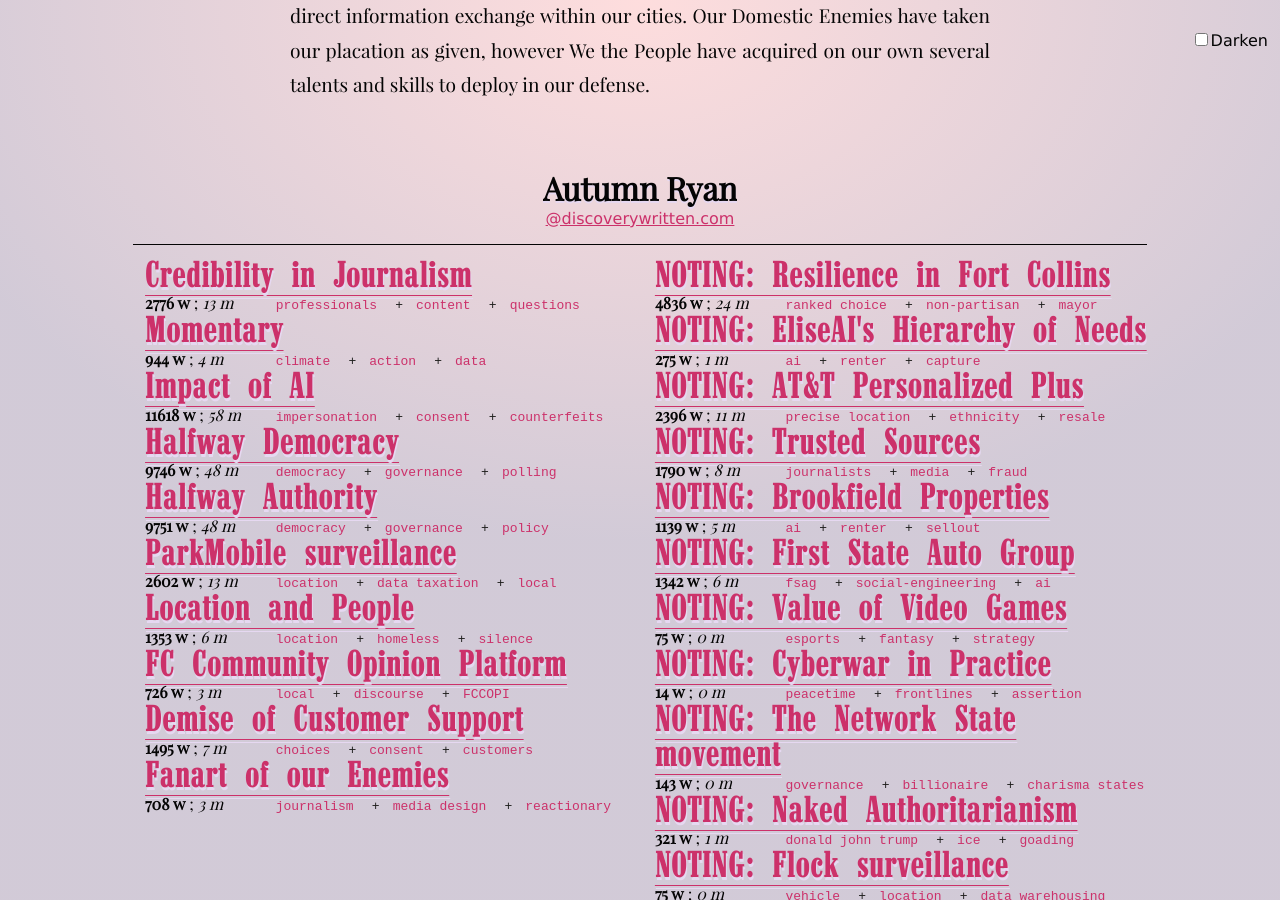
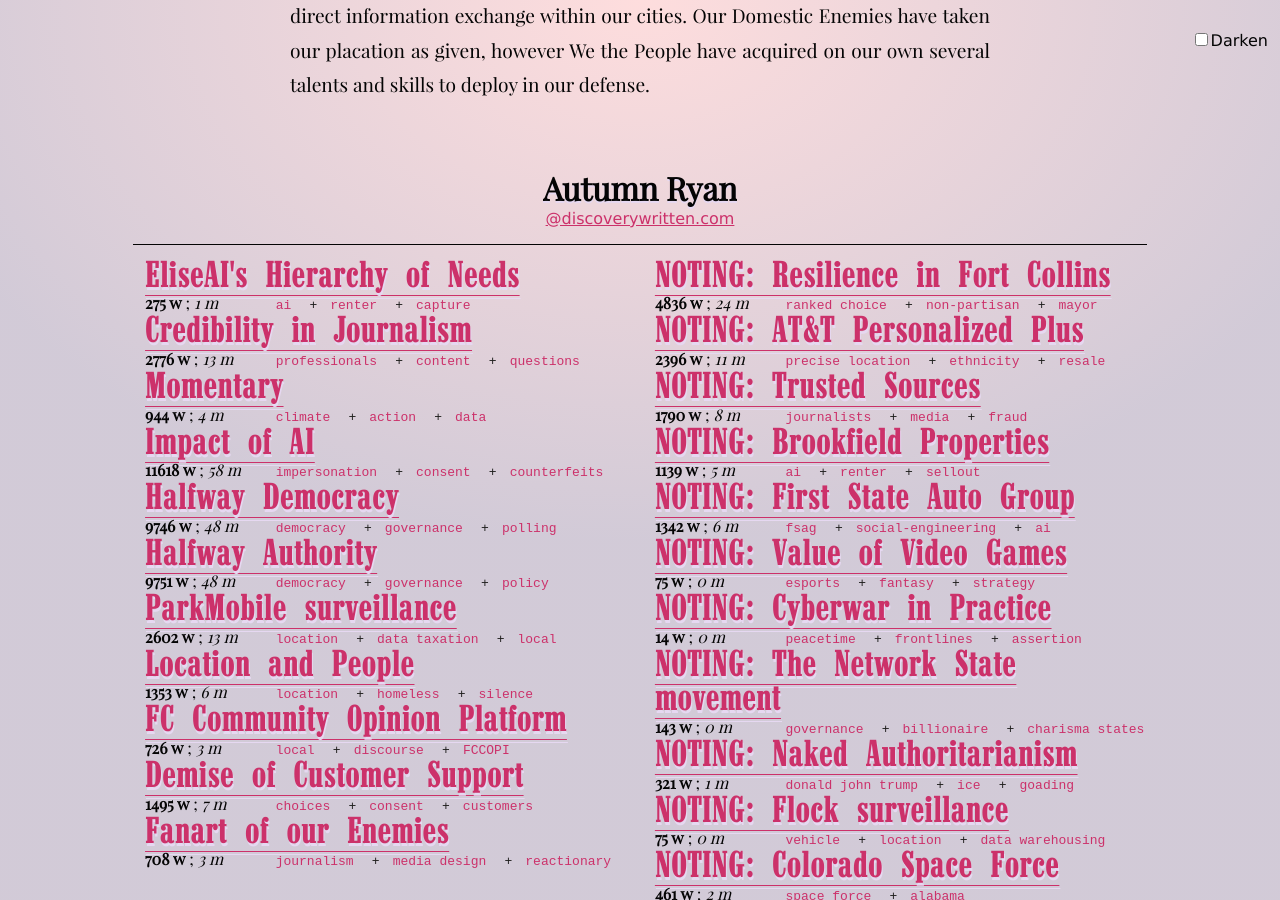
Before and after one commit to tiliv/antibody, a Jekyll site: the page built from docs/index.md, in a window 1280 px wide and 900 px high, scrolled down 826 px. Built offline with Jekyll 4.4.1, drawn with Linux system fonts in a browser that asks for light colours.

Commit message:
Graduate

```diff
--- a/docs/journal/autumn-ryan-EliseAI-Hierarchy-of-Needs/index.md
+++ b/docs/journal/autumn-ryan-EliseAI-Hierarchy-of-Needs/index.md
@@ -1,14 +1,14 @@
 ---
 date: 2025-10-16
 rank: -1
-title: "NOTING: EliseAI's Hierarchy of Needs"
+title: "EliseAI's Hierarchy of Needs"
 author: Autumn Ryan
 author_email: autumn@discoverywritten.com
 re: https://www.thesisdriven.com/letters/elise-ais-minna-song-on-building/
 
 tags: [ai, renter, capture]
 
-layout: noting
+layout: journal
 public: true
 published: true
 index: true
```
